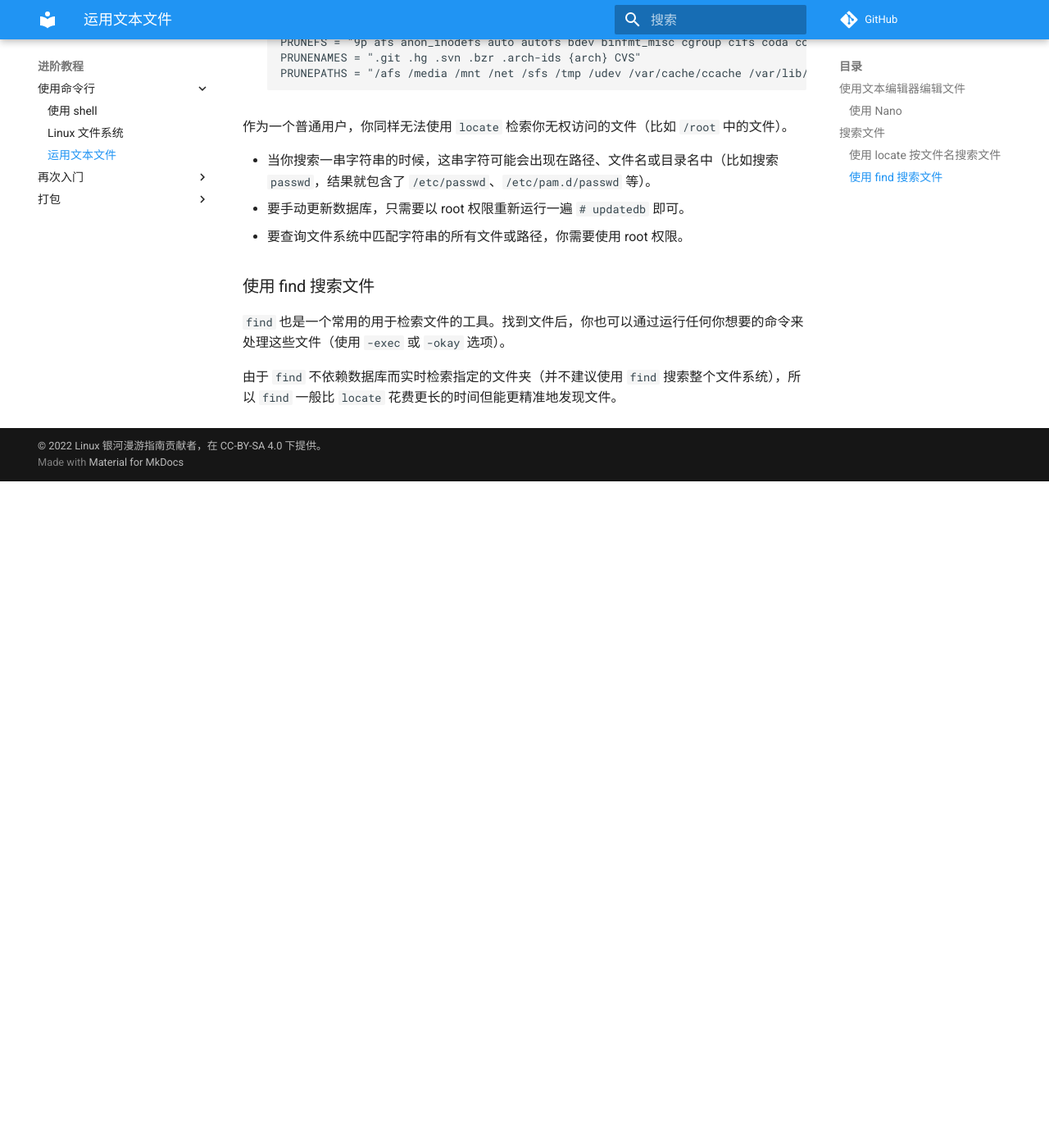
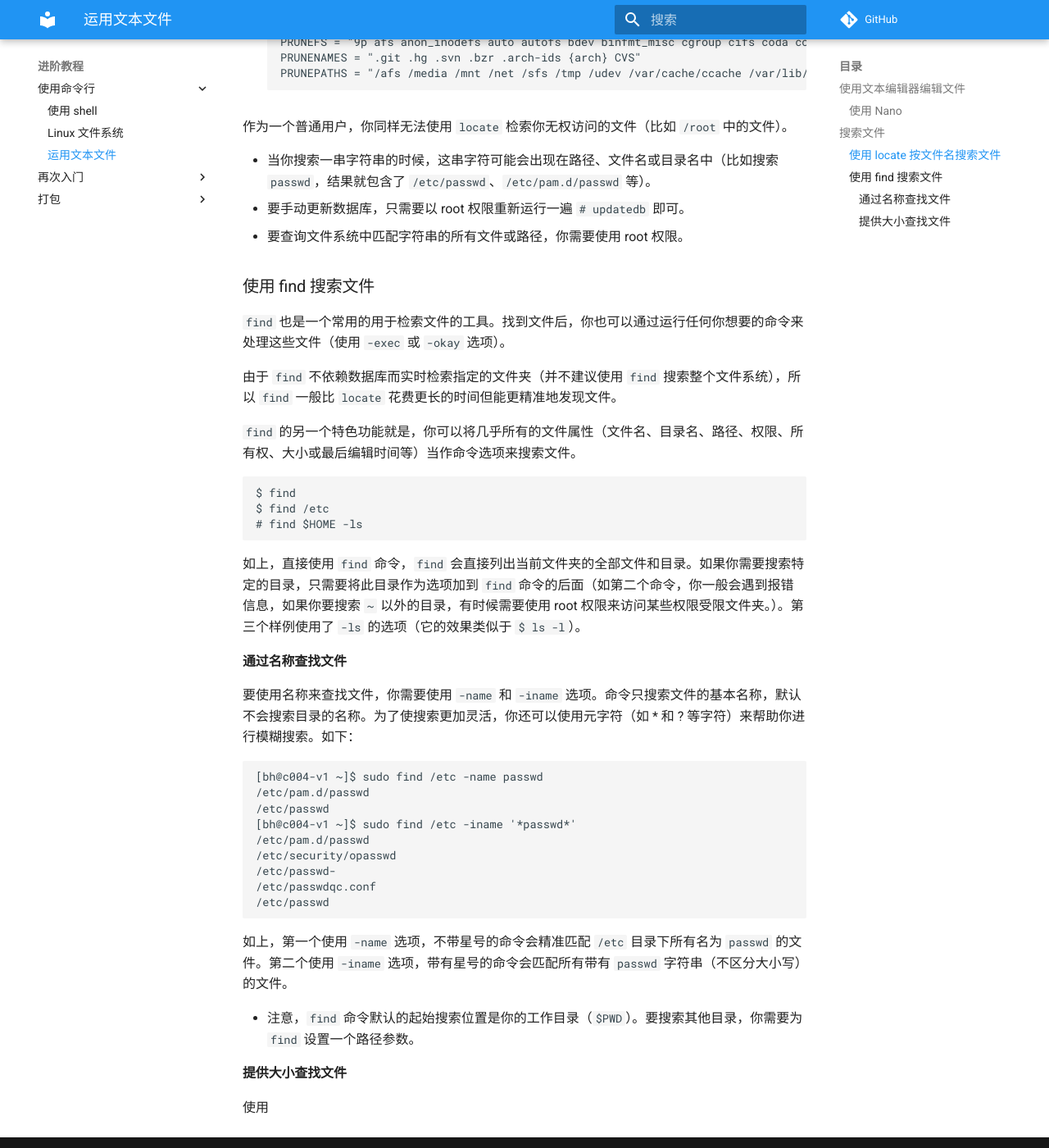
Before and after one commit to linuxhitchhiker/THGLG, an MkDocs documentation site: the page built from docs/advanced/shell/base3.md, in a window 1280 px wide and 1400 px high, scrolled down 2070 px. Shown: the whole window at 82% size. Built offline with MkDocs 1.6.1 and Material for MkDocs 9.7.7, drawn with Linux system fonts in a browser that asks for light colours; comment, search, counter and statistics services are not loaded; before the commit the page ends 2657 px from its top, so only the background shows below that.

Commit message:
Update base3.md

````diff
--- a/docs/advanced/shell/base3.md
+++ b/docs/advanced/shell/base3.md
@@ -58,3 +58,37 @@ Nano 一般已经安装到你的 Linux 中，打开终端，输入 `$ nano`
 `find` 也是一个常用的用于检索文件的工具。找到文件后，你也可以通过运行任何你想要的命令来处理这些文件（使用 `-exec` 或 `-okay` 选项）。
 
 由于 `find` 不依赖数据库而实时检索指定的文件夹（并不建议使用 `find` 搜索整个文件系统），所以 `find` 一般比 `locate` 花费更长的时间但能更精准地发现文件。
+
+`find` 的另一个特色功能就是，你可以将几乎所有的文件属性（文件名、目录名、路径、权限、所有权、大小或最后编辑时间等）当作命令选项来搜索文件。
+
+```
+$ find
+$ find /etc
+# find $HOME -ls
+```
+
+如上，直接使用 `find` 命令，`find` 会直接列出当前文件夹的全部文件和目录。如果你需要搜索特定的目录，只需要将此目录作为选项加到 `find` 命令的后面（如第二个命令，你一般会遇到报错信息，如果你要搜索 `~` 以外的目录，有时候需要使用 root 权限来访问某些权限受限文件夹。）。第三个样例使用了 `-ls` 的选项（它的效果类似于 `$ ls -l`）。
+
+#### 通过名称查找文件
+
+要使用名称来查找文件，你需要使用 `-name` 和 `-iname` 选项。命令只搜索文件的基本名称，默认不会搜索目录的名称。为了使搜索更加灵活，你还可以使用元字符（如 * 和 ? 等字符）来帮助你进行模糊搜索。如下：
+
+```
+[bh@c004-v1 ~]$ sudo find /etc -name passwd
+/etc/pam.d/passwd
+/etc/passwd
+[bh@c004-v1 ~]$ sudo find /etc -iname '*passwd*'
+/etc/pam.d/passwd
+/etc/security/opasswd
+/etc/passwd-
+/etc/passwdqc.conf
+/etc/passwd
+```
+
+如上，第一个使用 `-name` 选项，不带星号的命令会精准匹配 `/etc` 目录下所有名为 `passwd` 的文件。第二个使用 `-iname` 选项，带有星号的命令会匹配所有带有 `passwd` 字符串（不区分大小写）的文件。
+
+- 注意，`find` 命令默认的起始搜索位置是你的工作目录（`$PWD`）。要搜索其他目录，你需要为 `find` 设置一个路径参数。
+
+#### 提供大小查找文件
+
+使用
````
